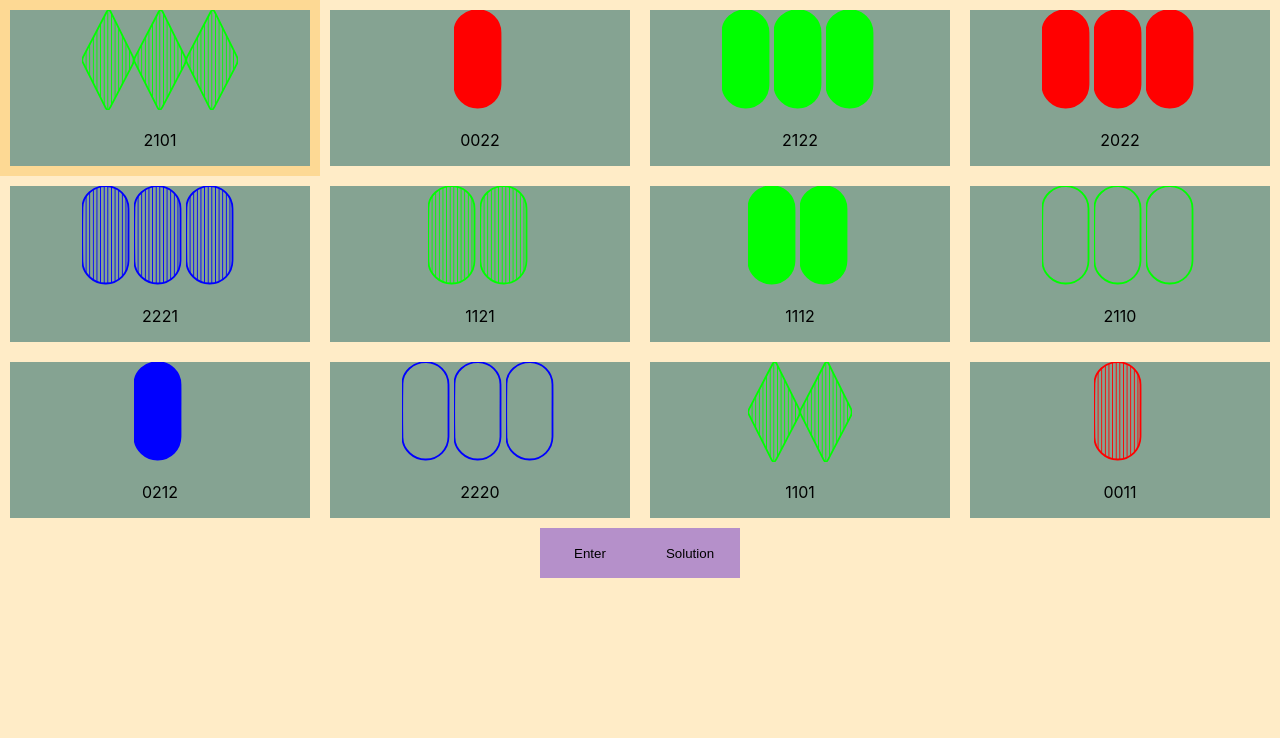
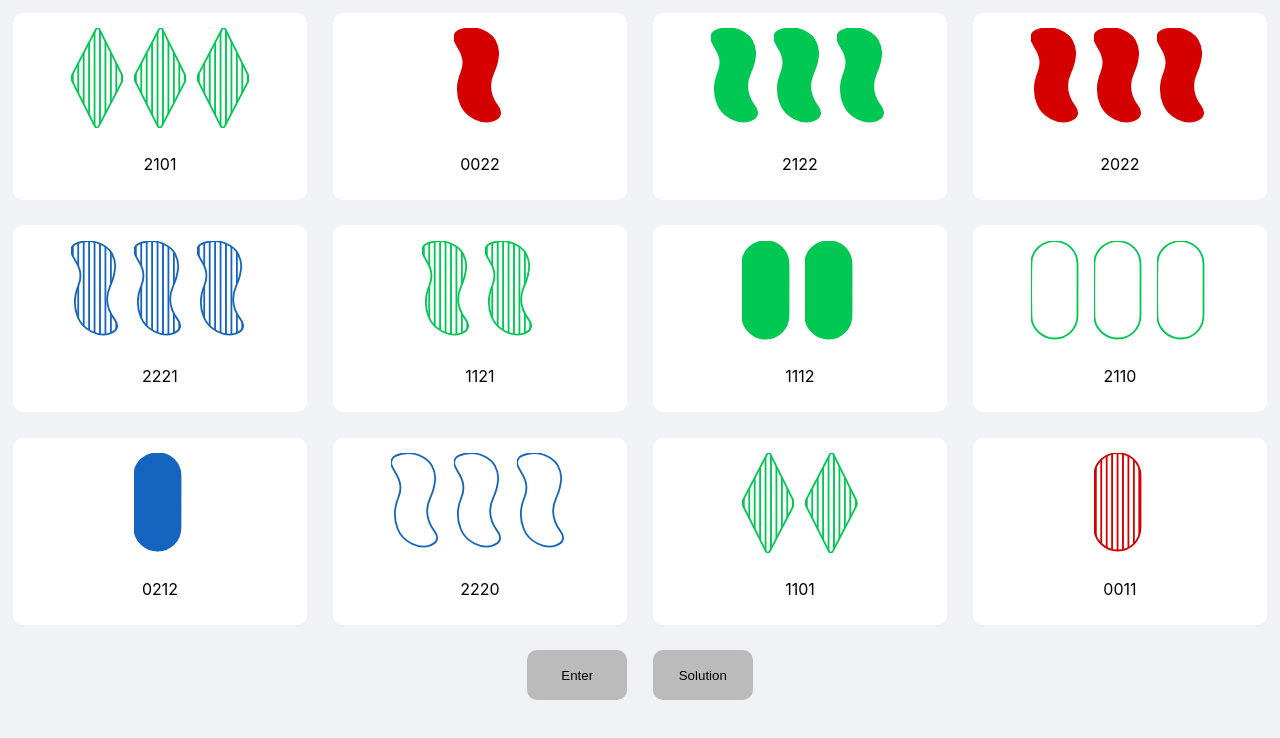
Before and after one commit to joshuayuan/set, a React (Create React App) app: page / in a window 1280 px wide. Shown: the top 738 px of the page. Built offline with nearby package versions, Linux system fonts and the light colour scheme.

Commit message:
Improved colors and existing UI - thanks cherry for consultations!
the SVGs appear misaligned and off. Will have to investigate.
Need to add other functionality (hint, instructions, etc).
Finish up single player game mode (timed for high score, and free play).
Get this thing hosted!

```diff
--- a/src/App.css
+++ b/src/App.css
@@ -1,5 +1,5 @@
 .App {
-  background-color: #FFECC7;
+  background-color: #F1F2F6;
   height: 100vh;
   text-align: center;
 }
@@ -13,25 +13,38 @@
 }
 
 .Card {
-  border: 10px solid #FFECC7;
-  background-color: #85A392;
+  border-radius: 10px;
+  background-color: white;
   box-sizing: border-box;
-  flex-basis: 25%;
+  flex-basis: 23%;
+  margin: 1%;
+  padding: 10px;
   position: relative;
   width: 250px;
 }
 
 .Card.Selected {
-  border: 6px solid #FDD994;
+  background-color: #ddd;
 }
 
 .Card:hover {
-  border: 10px solid #FDD994;
+  background-color: #eee;
 }
 
 .Button {
-  background-color: #B590CA;
+  background-color: #bbb;
   border: none;
+  border-radius: 10px;
+  border-style: none;
   height: 50px;
   width: 100px;
+  margin: 1%;
 }
+
+.Button:active {
+  background-color: #aaa;
+}
+
+.Svg {
+  margin: 2%;
+}
--- a/src/SVGs.js
+++ b/src/SVGs.js
@@ -11,7 +11,7 @@ class Shape extends React.Component {
         path = <path className={"stroke_" + this.props.colorStr.substring(1,4)} fill={this.props.fillStr} d="M128.31,135.67c0,23.59.16,47.17,0,70.75-.29,35-27.08,61.79-62.29,62.65-33.43.82-64.27-26.91-64.86-60.49Q-.19,134.14,1.2,59.66C1.81,25.6,31.31,0,66.82.51c33.55.52,60.88,27.24,61.44,60.7.42,24.82.09,49.64.09,74.46Z"/>;
         break;
       case 2: // Squiggle
-        path = <path className={"stroke_" + this.props.colorStr.substring(1,4)} fill={this.props.fillStr} d="M128.31,135.67c0,23.59.16,47.17,0,70.75-.29,35-27.08,61.79-62.29,62.65-33.43.82-64.27-26.91-64.86-60.49Q-.19,134.14,1.2,59.66C1.81,25.6,31.31,0,66.82.51c33.55.52,60.88,27.24,61.44,60.7.42,24.82.09,49.64.09,74.46Z"/>;
+        path = <path className={"stroke_" + this.props.colorStr.substring(1,4)} fill={this.props.fillStr} d="M122.1,69.21a147.57,147.57,0,0,1-13.57,53.87c-15.36,33.57-10.1,64.27,11.71,93.09,12.6,16.65,7.91,31.49-11.94,38.58-32.78,11.72-76.19-10.13-89.95-45.62C7,179.89,8.67,150.54,20.59,122.07,29.93,99.8,27,79.42,15.24,59.34c-4.19-7.13-8.56-14.2-12.1-21.65C-2.45,25.9.89,13.22,12.61,8,39.36-3.8,66-1.39,91.12,13.15,112.36,25.45,120.76,45.54,122.1,69.21Z"/>;
         break;
       default:
         path = "";
@@ -19,7 +19,9 @@ class Shape extends React.Component {
     }
 
     return (
-      <svg height="100"
+      <svg
+        className="Svg"
+        height="100"
         xmlns="http://www.w3.org/2000/svg"
         viewBox="0 0 143.73 275.97">
         <defs>
@@ -27,9 +29,9 @@ class Shape extends React.Component {
             {".stroke_" + this.props.colorStr.substring(1,4) + "{stroke:"  + this.props.colorStr + "; stroke-width: 5px;}"}
           </style>
           <pattern id={"stripes_" + this.props.colorStr.substring(1, 4)}
-            width="10" height="5"
+            width="15" height="5"
             patternUnits="userSpaceOnUse">
-            <line stroke={this.props.colorStr} strokeWidth="5px" y2="10"/>
+            <line stroke={this.props.colorStr} strokeWidth="5px" x1="5" x2="5" y2="100"/>
           </pattern>
         </defs>
         <title>Asset 1</title>
@@ -48,12 +50,12 @@ class SVGs extends React.Component {
 
   getColorHex(colorInt) {
     switch(colorInt) {
-      case 0: // red
-        return "#f00";
-      case 1: // green
-        return "#0f0";
-      case 2: // blue
-        return "#00f";
+      case 0: // red-ish
+        return "#D50000";
+      case 1: // green-ish
+        return "#00C853";
+      case 2: // blue-ish
+        return "#1565C0";
       default:
         return "";
     }
```
